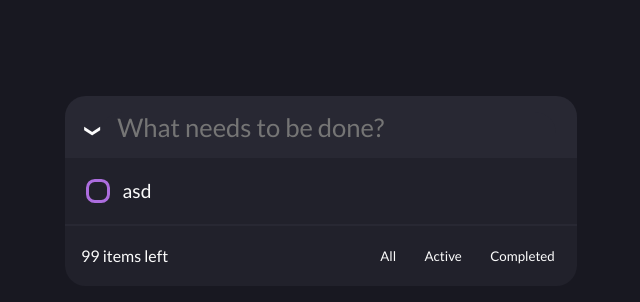
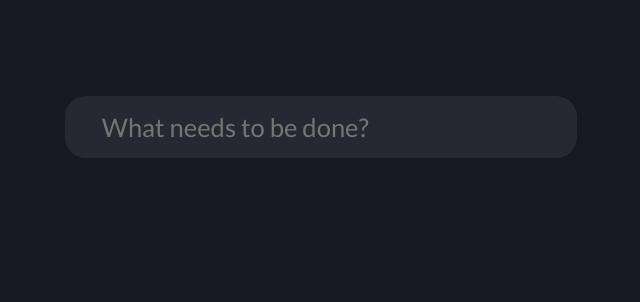
Before and after one commit to BrunoViveiros/my-todo, a React (Create React App) app: page / in a window 1280 px wide. Shown: the top 302 px of the page, without its empty margins (31-671 px from the left). Built offline with nearby package versions, Linux system fonts and the light colour scheme.

Commit message:
chore: add context for listLength and listHasTodos

```diff
--- a/src/modules/TodoList/TodoList.tsx
+++ b/src/modules/TodoList/TodoList.tsx
@@ -1,18 +1,27 @@
 import styled from "styled-components";
 
-import { ListItem, Footer, TodoInput } from "./components";
-import { TodoProvider } from "./context/TodoContext";
+import { List, Footer, TodoInput } from "./components";
+import { TodoProvider, useTodos } from "./context/TodoContext";
+
+const Wrapper = () => {
+  const { listHasTodos } = useTodos();
+  return (
+    <S.Container>
+      <TodoInput />
+      {listHasTodos && (
+        <>
+          <List />
+          <Footer />
+        </>
+      )}
+    </S.Container>
+  );
+};
 
 const TodoList = () => {
   return (
     <TodoProvider>
-      <S.Container>
-        <TodoInput />
-        <S.List>
-          <ListItem>asd</ListItem>
-        </S.List>
-        <Footer />
-      </S.Container>
+      <Wrapper />
     </TodoProvider>
   );
 };
@@ -24,14 +33,7 @@ const S = (() => {
     margin: 6rem;
   `;
 
-  const List = styled.ul`
-    background-color: #21212b;
-    list-style: none;
-    padding: 1rem;
-    display: block;
-  `;
-
-  return { Container, List };
+  return { Container };
 })();
 
 export default TodoList;
--- a/src/modules/TodoList/components/Footer.tsx
+++ b/src/modules/TodoList/components/Footer.tsx
@@ -1,8 +1,11 @@
 import styled from "styled-components";
+import { useTodos } from "../context/TodoContext";
 
 const Footer = () => {
+  const { listHasTodos } = useTodos();
+
   return (
-    <S.Container>
+    <S.Container listHasTodos={listHasTodos}>
       <S.Counter>99 items left</S.Counter>
       <S.FiltersWrapper>
         <S.FilterOption>All</S.FilterOption>
@@ -14,7 +17,11 @@ const Footer = () => {
 };
 
 const S = (() => {
-  const Container = styled.footer`
+  type Status = {
+    listHasTodos: boolean;
+  };
+
+  const Container = styled.footer<Status>`
     display: flex;
     justify-content: space-between;
     align-items: center;
--- a/src/modules/TodoList/components/ListItem.tsx
+++ b/src/modules/TodoList/components/List.tsx
@@ -1,14 +1,25 @@
-import { ReactNode } from "react";
 import styled from "styled-components";
+import { useTodos } from "../context/TodoContext";
 
-const ListItem = ({ children }: { children: ReactNode }) => {
+const List = () => {
+  const { todos } = useTodos();
+
   return (
-    <S.Container isEditing={false} done={false}>
+    <S.List>
+      {todos.map(({ id, text }) => (
+        <ListItem key={id}>{text}</ListItem>
+      ))}
+    </S.List>
+  );
+};
+
+const ListItem = ({ children }: { children: string }) => {
+  return (
+    <S.ListItem isEditing={false} done={false}>
       <S.Checkbox />
       {false ? <S.EditText /> : <S.Text>{children}</S.Text>}
-
       <S.RemoveIcon>🗑️</S.RemoveIcon>
-    </S.Container>
+    </S.ListItem>
   );
 };
 
@@ -70,7 +81,7 @@ const S = (() => {
     border: 0;
   `;
 
-  const Container = styled.li<Status>`
+  const ListItem = styled.li<Status>`
     display: flex;
     justify-content: flex-start;
     align-items: center;
@@ -105,7 +116,22 @@ const S = (() => {
     }
   `;
 
-  return { RemoveIcon, Text, Checkbox, EditText, Container };
+  const List = styled.ul`
+    background-color: #21212b;
+    list-style: none;
+    display: block;
+    padding: 0 1rem;
+
+    > ${ListItem}:first-child {
+      padding-top: 1rem;
+    }
+
+    > ${ListItem}:last-child {
+      padding-bottom: 1rem;
+    }
+  `;
+
+  return { RemoveIcon, Text, Checkbox, EditText, ListItem, List };
 })();
 
-export default ListItem;
+export default List;
--- a/src/modules/TodoList/components/TodoInput.tsx
+++ b/src/modules/TodoList/components/TodoInput.tsx
@@ -1,17 +1,39 @@
 import styled from "styled-components";
+import { useTodos } from "../context/TodoContext";
 
 const TodoInput = () => {
+  const { createNewTodo, listHasTodos } = useTodos();
+
+  const handleOnKeyDown =
+    (keyName: string) => (e: React.KeyboardEvent<HTMLInputElement>) => {
+      const { value } = e.currentTarget;
+      const trimmedValue = value.trim();
+
+      if (trimmedValue && e.key === keyName) {
+        createNewTodo(trimmedValue);
+        e.currentTarget.value = "";
+      }
+    };
+
   return (
-    <S.Container>
-      <S.SelectAllIcon>❯</S.SelectAllIcon>
-      <S.Input type="text" placeholder="What needs to be done?" />
+    <S.Container hasTodos={listHasTodos}>
+      {listHasTodos && <S.SelectAllIcon>❯</S.SelectAllIcon>}
+      <S.Input
+        type="text"
+        placeholder="What needs to be done?"
+        onKeyDown={handleOnKeyDown("Enter")}
+      />
     </S.Container>
   );
 };
 
 const S = (() => {
+  type Status = {
+    hasTodos: boolean;
+  };
+
   const SelectAllIcon = styled.span`
-    display: none;
+    display: block;
     transform: rotate(90deg);
     font-size: 1rem;
     width: 1rem;
@@ -19,25 +41,18 @@ const S = (() => {
     user-select: none;
   `;
 
-  const Container = styled.div`
+  const Container = styled.div<Status>`
     display: flex;
     flex-direction: row;
     align-items: flex-end;
     position: relative;
 
-    border-radius: 1.3rem;
+    border-radius: ${({ hasTodos }) =>
+      hasTodos ? "1.3rem 1.3rem 0 0" : "1.3rem"};
     padding: 1rem 1.3rem;
     font-size: 1.6rem;
 
     background-color: #282833;
-
-    &:has(+ ul > li) {
-      border-radius: 1.3rem 1.3rem 0 0;
-    }
-
-    &:has(+ ul > li) > ${SelectAllIcon} {
-      display: block;
-    }
   `;
 
   const Input = styled.input`
--- a/src/modules/TodoList/components/index.ts
+++ b/src/modules/TodoList/components/index.ts
@@ -1,5 +1,5 @@
-import ListItem from "./ListItem";
+import List from "./List";
 import Footer from "./Footer";
 import TodoInput from "./TodoInput";
 
-export { ListItem, Footer, TodoInput };
+export { List, Footer, TodoInput };
--- a/src/modules/TodoList/context/TodoContext.tsx
+++ b/src/modules/TodoList/context/TodoContext.tsx
@@ -1,6 +1,6 @@
 import { createContext, ReactNode, useState, useContext } from "react";
 
-import { Todo } from "../domain/todo";
+import { Todo, createTodo } from "../domain/todo";
 
 type TodoProviderProps = {
   children: ReactNode;
@@ -9,26 +9,36 @@ type TodoProviderProps = {
 type TodoContextData = {
   todos: Todo[];
   createNewTodo: (text: string) => void;
+  listLength: number;
+  listHasTodos: boolean;
 };
 
-const contextDefaultValues: TodoContextData = {
-  todos: [],
-  createNewTodo: () => {},
-};
-
-export const TodosContext =
-  createContext<TodoContextData>(contextDefaultValues);
+export const TodosContext = createContext<TodoContextData>(
+  {} as TodoContextData
+);
 
 export const TodoProvider = ({ children }: TodoProviderProps) => {
   const [todos, setTodos] = useState<Todo[]>([]);
 
+  const generateNewId = (): number => {
+    const maxId = todos.reduce((max, todo) => Math.max(max, todo.id), 0);
+    return maxId + 1;
+  };
+
   const createNewTodo = (text: string) => {
-    setTodos([...todos, { id: 2, done: false, text }]);
+    const newTodo = createTodo({ id: generateNewId(), text });
+    setTodos([...todos, newTodo]);
     console.log(todos);
   };
 
+  const listLength = todos.length;
+
+  const listHasTodos = !!todos.length;
+
   return (
-    <TodosContext.Provider value={{ todos, createNewTodo }}>
+    <TodosContext.Provider
+      value={{ todos, createNewTodo, listLength, listHasTodos }}
+    >
       {children}
     </TodosContext.Provider>
   );
```
